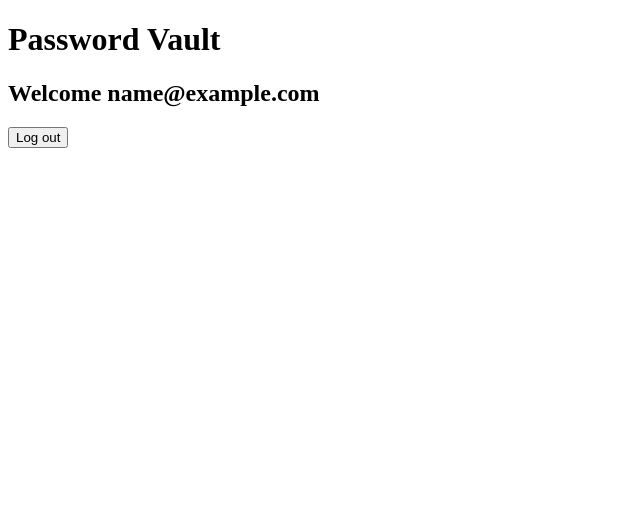
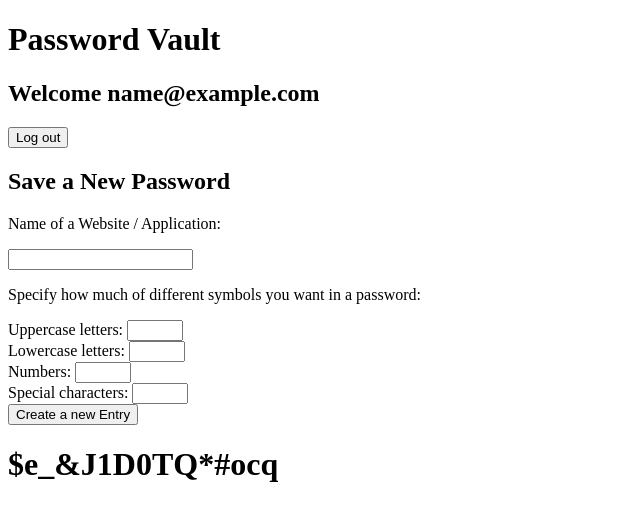
Before and after one commit to orestulis05/uni-php-password-vault, a PHP site: page / in a window 1280 px wide. Shown: the top 521 px of the page, without its empty margins (0-640 px from the left). Run offline with PHP 8.4, Linux system fonts and the light colour scheme; the visitor is signed in with stand-in values (Sample User, id 1).

Commit message:
PasswordGenerator class

```diff
--- a/App/Core/passGen.php
+++ b/App/Core/passGen.php
@@ -4,7 +4,76 @@
 //  2. lowercase letter count
 //  3. number count
 //  4. special char count
-class PassGen
+class PasswordGenerator
 {
-  public function generate() {}
+  private $_c_uppercase;
+  private $_c_lowercase;
+  private $_c_nums;
+  private $_c_special;
+
+  function __construct($upper, $lower, $nums, $special)
+  {
+    $this->_c_uppercase = $upper;
+    $this->_c_lowercase = $lower;
+    $this->_c_nums = $nums;
+    $this->_c_special = $special;
+  }
+
+  public function generate(): string
+  {
+    $result = "";
+
+    $remaining_upper = $this->_c_uppercase;
+    $remaining_lower = $this->_c_lowercase;
+    $remaining_nums = $this->_c_nums;
+    $remaining_special = $this->_c_special;
+
+    do {
+      $which = rand(1, 4);
+
+      if ($remaining_upper > 0 && $which == 1) {
+        $alphabet = "ABCDEFGHIJKLMNOPQRSTUVWXYZ";
+
+        $len = strlen($alphabet);
+        $char = $alphabet[rand(0, $len - 1)];
+        $result = $result . $char;
+
+        $remaining_upper -= 1;
+      }
+
+      if ($remaining_lower > 0 && $which == 2) {
+        $alphabet = "abcdefghijklmnopqrstuvwxyz";
+
+        $len = strlen($alphabet);
+        $char = $alphabet[rand(0, $len - 1)];
+        $result = $result . $char;
+
+        $remaining_lower -= 1;
+      }
+
+      if ($remaining_nums > 0 && $which == 3) {
+        $alphabet = "0123456789";
+
+        $len = strlen($alphabet);
+        $char = $alphabet[rand(0, $len - 1)];
+        $result = $result . $char;
+
+        $remaining_nums -= 1;
+      }
+
+      if ($remaining_special > 0 && $which == 4) {
+        $alphabet = "!@#$%^&*()_";
+
+        $len = strlen($alphabet);
+        $char = $alphabet[rand(0, $len - 1)];
+        $result = $result . $char;
+
+        $remaining_special -= 1;
+      }
+
+      $remaining_all = $remaining_special + $remaining_lower + $remaining_upper + $remaining_nums;
+    } while ($remaining_all > 0);
+
+    return $result;
+  }
 }
--- a/index.php
+++ b/index.php
@@ -1,5 +1,12 @@
 <?php
 session_start();
+
+error_reporting(E_ALL);
+ini_set('display_errors', 'On');
+
+include_once("App/Core/passGen.php");
+$gen = new PasswordGenerator(4, 4, 2, 5);
+$res = $gen->generate();
 
 $logged_in = isset($_SESSION["session_user_email"]);
 if (!$logged_in) {
@@ -27,6 +34,30 @@ $user_email = $_SESSION["session_user_email"];
   <form action="App/Auth/logout.php">
     <input type="submit" value="Log out">
   </form>
+
+  <form action="index.php" method="post">
+    <h2>Save a New Password</h2>
+
+    <p>Name of a Website / Application:</p>
+    <input type="text" required>
+
+    <p>Specify how much of different symbols you want in a password:</p>
+    <label for="upper">Uppercase letters: </label>
+    <input type="number" name="upper" id="upper" min="0" max="15"><br>
+
+    <label for="lower">Lowercase letters: </label>
+    <input type="number" name="lower" id="lower" min="0" max="15"><br>
+
+    <label for="numbers">Numbers: </label>
+    <input type="number" name="numbers" id="numbers" min="0" max="15"><br>
+
+    <label for="specials">Special characters: </label>
+    <input type="number" name="specials" id="specials" min="0" max="15"><br>
+
+    <input type="submit" value="Create a new Entry">
+  </form>
+
+  <h1><?php echo "$res" ?></h1>
 </body>
 
 </html>
```
